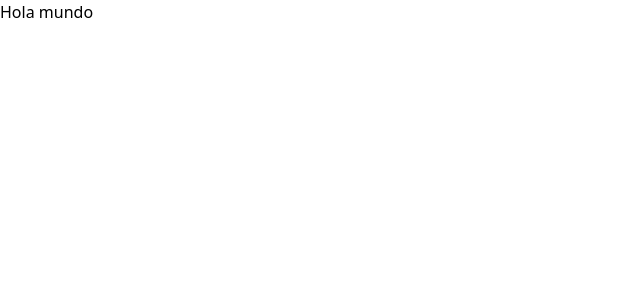
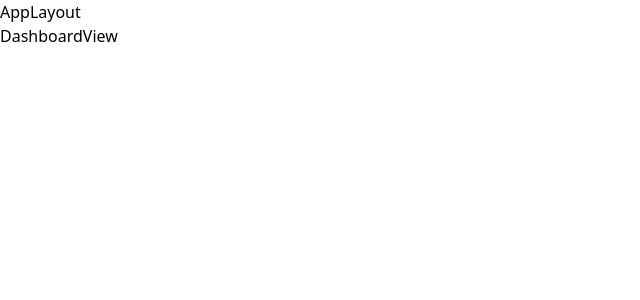
Before and after one commit to dany99222/Frontend_ManagementProject, a React (Vite) app: page / in a window 1280 px wide. Shown: the top 300 px of the page, without its empty margins (0-640 px from the left). Built offline with nearby package versions, Linux system fonts and the light colour scheme.

Commit message:
Se creo el router con react-router-dom

```diff
--- a/package.json
+++ b/package.json
@@ -11,7 +11,8 @@
   },
   "dependencies": {
     "react": "^19.2.0",
-    "react-dom": "^19.2.0"
+    "react-dom": "^19.2.0",
+    "react-router-dom": "^7.10.1"
   },
   "devDependencies": {
     "@eslint/js": "^9.39.1",
--- /dev/null
+++ b/src/layouts/AppLayout.tsx
@@ -0,0 +1,10 @@
+import { Outlet } from "react-router-dom";
+
+export default function AppLayout() {
+  return (
+    <>
+      <div>AppLayout</div>
+      <Outlet />
+    </>
+  );
+}
--- a/src/main.tsx
+++ b/src/main.tsx
@@ -1,9 +1,10 @@
 import { StrictMode } from 'react'
 import { createRoot } from 'react-dom/client'
 import './index.css'
+import Router from './router'
 
 createRoot(document.getElementById('root')!).render(
   <StrictMode>
-    <h1 className=' text-6xl'>Hola mundo</h1>
+   <Router />
   </StrictMode>,
 )
--- /dev/null
+++ b/src/router.tsx
@@ -0,0 +1,15 @@
+import { BrowserRouter, Routes, Route } from "react-router-dom";
+import AppLayout from "./layouts/AppLayout";
+import DashboardView from "./views/DashboardView";
+
+export default function Router() {
+  return (
+    <BrowserRouter>
+      <Routes>
+        <Route element={<AppLayout />}>
+          <Route path="/" element={<DashboardView />} index />
+        </Route>
+      </Routes>
+    </BrowserRouter>
+  );
+}
--- /dev/null
+++ b/src/views/DashboardView.tsx
@@ -0,0 +1,7 @@
+
+
+export default function DashboardView() {
+  return (
+    <div>DashboardView</div>
+  )
+}
```
Also changed, not shown: zztxt.txt, 1 other file (tests, documents, lock files or other folders).
